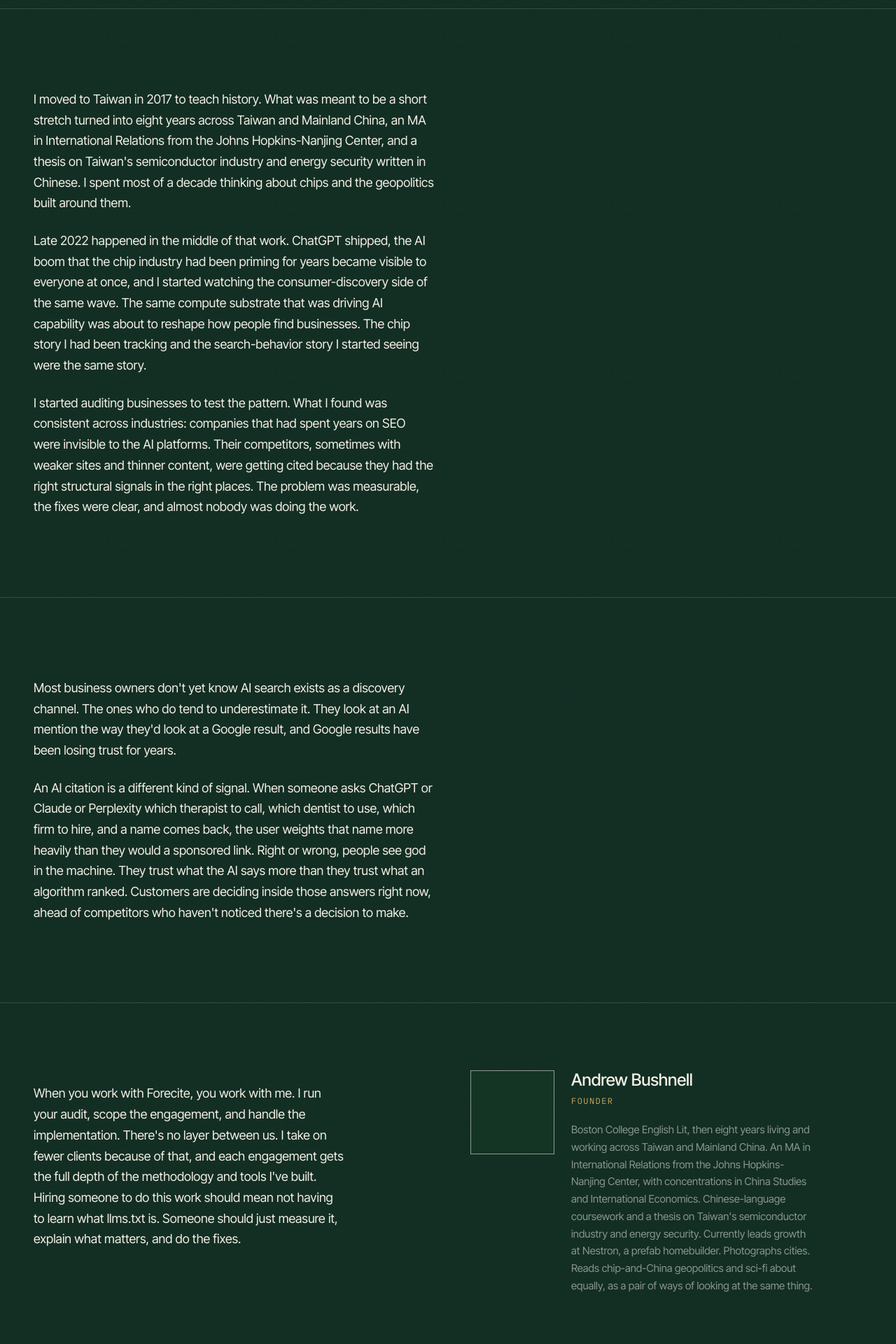
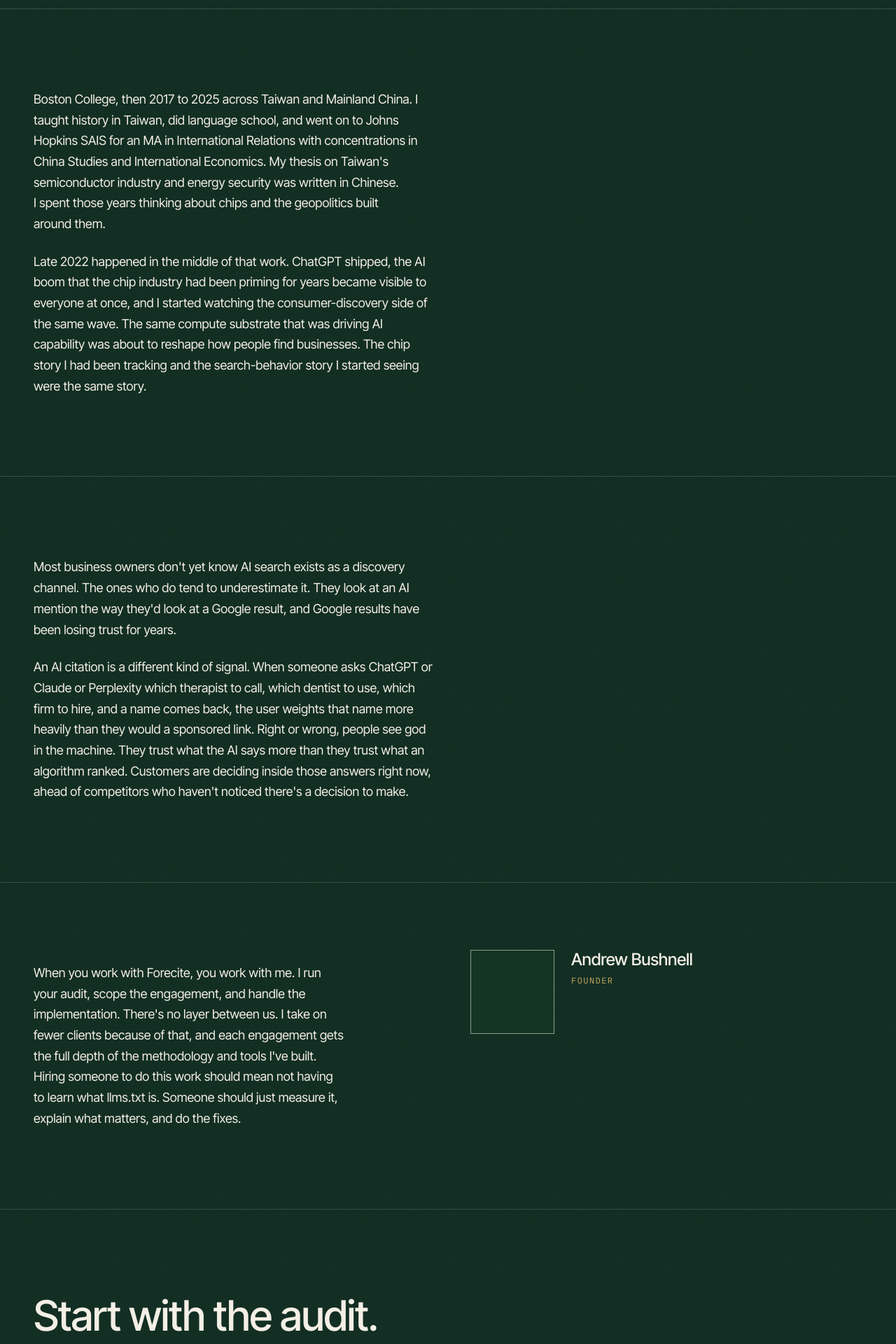
Before and after one commit to InvisibleJaguar90/forecite-site, a React (Vite) app: page /about in a window 1280 px wide. Shown: the part 420-2340 px from the top of the page at 70% size. Built offline with nearby package versions, Linux system fonts and the light colour scheme.

Commit message:
About: drop fabricated 'short stretch' and overclaim paragraph; tighten timeline; SAIS framing; remove redundant bio paragraph and Nestron mention

```diff
--- a/src/pages/About.jsx
+++ b/src/pages/About.jsx
@@ -34,13 +34,10 @@ export default function About() {
       >
         <div style={{ maxWidth: '62ch' }}>
           <p style={{ fontSize: 18, color: 'var(--bone-200)', lineHeight: 1.65, marginBottom: 24 }}>
-            I moved to Taiwan in 2017 to teach history. What was meant to be a short stretch turned into eight years across Taiwan and Mainland China, an MA in International Relations from the Johns Hopkins-Nanjing Center, and a thesis on Taiwan's semiconductor industry and energy security written in Chinese. I spent most of a decade thinking about chips and the geopolitics built around them.
-          </p>
-          <p style={{ fontSize: 18, color: 'var(--bone-200)', lineHeight: 1.65, marginBottom: 24 }}>
-            Late 2022 happened in the middle of that work. ChatGPT shipped, the AI boom that the chip industry had been priming for years became visible to everyone at once, and I started watching the consumer-discovery side of the same wave. The same compute substrate that was driving AI capability was about to reshape how people find businesses. The chip story I had been tracking and the search-behavior story I started seeing were the same story.
+            Boston College, then 2017 to 2025 across Taiwan and Mainland China. I taught history in Taiwan, did language school, and went on to Johns Hopkins SAIS for an MA in International Relations with concentrations in China Studies and International Economics. My thesis on Taiwan's semiconductor industry and energy security was written in Chinese. I spent those years thinking about chips and the geopolitics built around them.
           </p>
           <p style={{ fontSize: 18, color: 'var(--bone-200)', lineHeight: 1.65 }}>
-            I started auditing businesses to test the pattern. What I found was consistent across industries: companies that had spent years on SEO were invisible to the AI platforms. Their competitors, sometimes with weaker sites and thinner content, were getting cited because they had the right structural signals in the right places. The problem was measurable, the fixes were clear, and almost nobody was doing the work.
+            Late 2022 happened in the middle of that work. ChatGPT shipped, the AI boom that the chip industry had been priming for years became visible to everyone at once, and I started watching the consumer-discovery side of the same wave. The same compute substrate that was driving AI capability was about to reshape how people find businesses. The chip story I had been tracking and the search-behavior story I started seeing were the same story.
           </p>
         </div>
       </Section>
@@ -99,17 +96,6 @@ export default function About() {
               >
                 Founder
               </div>
-              <p
-                style={{
-                  fontSize: 15,
-                  color: 'var(--mute-400)',
-                  lineHeight: 1.65,
-                  marginTop: 20,
-                  maxWidth: '40ch',
-                }}
-              >
-                Boston College English Lit, then eight years living and working across Taiwan and Mainland China. An MA in International Relations from the Johns Hopkins-Nanjing Center, with concentrations in China Studies and International Economics. Chinese-language coursework and a thesis on Taiwan's semiconductor industry and energy security. Currently leads growth at Nestron, a prefab homebuilder. Photographs cities. Reads chip-and-China geopolitics and sci-fi about equally, as a pair of ways of looking at the same thing.
-              </p>
             </div>
           </div>
         </div>
```
